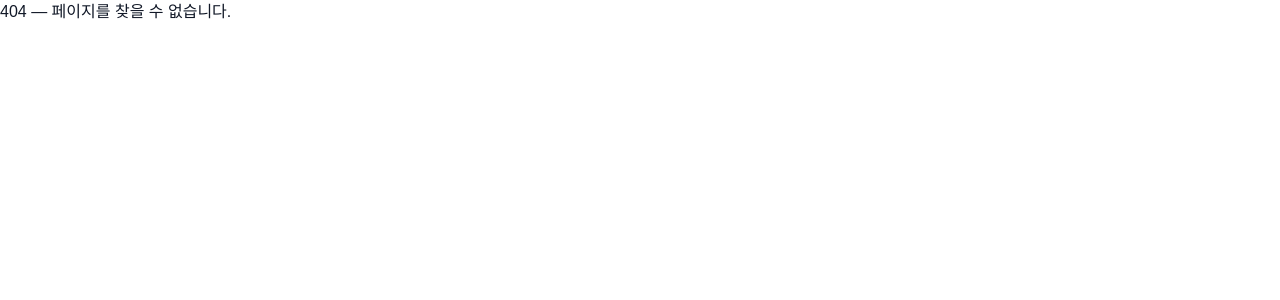
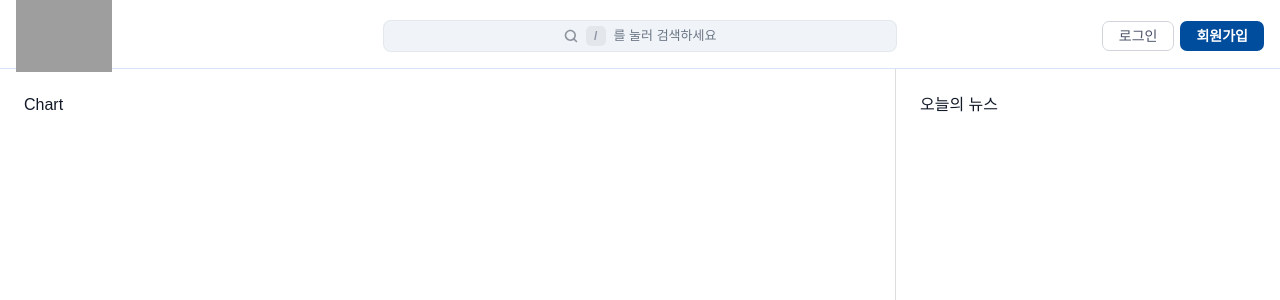
Before and after one commit to why-it-rose/frontend, a React (Vite) app: page /chart/news in a window 1280 px wide. Before the commit this address had no page. Shown: the top 300 px of the page. Built offline with nearby package versions, Linux system fonts and the light colour scheme; grey boxes are pictures that could not be loaded; a web font is replaced by a local one.

Commit message:
feat(router): url 경로 추가

```diff
--- a/src/app/router/AppRouter.tsx
+++ b/src/app/router/AppRouter.tsx
@@ -2,47 +2,45 @@ import { createBrowserRouter, RouterProvider, Navigate } from 'react-router';
 import SplitRoute from '@/shared/components/layout/SplitRoute';
 
 import NewsPage from '@/pages/News';
-import MyPage from '@/pages/MyPage';
-import AlertCenterPage from '@/pages/AlertCenter';
 import StockDetailPage from '@/pages/StockDetail';
-import ArchivePage from '@/pages/MyPage/ArchivePage';
 import HomePage from '@/pages/Home';
 import NotFoundPage from '@/pages/NotFound';
 import MobileLayout from '@/shared/components/layout/MobileLayout';
-
+import InterestStockPage from '@/pages/InterestStock';
+import Chart from '@/pages/Chart';
 const router = createBrowserRouter([
   {
     path: '/',
-    element: <Navigate to="/news/mypage" replace />,
+    element: <Navigate to="/home" replace />,
   },
 
   {
-    path: '/news/mypage',
+    path: '/chart/interest-stock',
     element: (
       <SplitRoute
-        left={<NewsPage />}
-        right={<MyPage />}
-        mobile={<MyPage />}
+        left={<Chart />}
+        right={<InterestStockPage />}
+        mobile={<InterestStockPage />}
       />
     ),
   },
   {
-    path: '/news/alerts',
+    path: '/chart/news',
     element: (
       <SplitRoute
-        left={<NewsPage />}
-        right={<AlertCenterPage />}
-        mobile={<AlertCenterPage />}
+        left={<Chart />}
+        right={<NewsPage />}
+        mobile={<NewsPage />}
       />
     ),
   },
   {
-    path: '/stock/archive',
+    path: '/chart/stock-detail',
     element: (
       <SplitRoute
-        left={<StockDetailPage />}
-        right={<ArchivePage />}
-        mobile={<ArchivePage />}
+        left={<Chart />}
+        right={<StockDetailPage />}
+        mobile={<StockDetailPage />}
       />
     ),
   },
@@ -52,7 +50,15 @@ const router = createBrowserRouter([
     element: <MobileLayout content={<HomePage />} />,
   },
   {
-    path: '/stock',
+    path: '/chart',
+    element: <MobileLayout content={<Chart />} />,
+  },
+  {
+    path: '/interest-stock',
+    element: <MobileLayout content={<InterestStockPage />} />,
+  },
+  {
+    path: '/stock-detail',
     element: <MobileLayout content={<StockDetailPage />} />,
   },
 
--- /dev/null
+++ b/src/pages/Chart/index.tsx
@@ -0,0 +1,3 @@
+export default function Chart() {
+  return <div>Chart</div>;
+}
```
Also changed, not shown: src/pages/Chart/README.md (added), src/pages/Chart/components/README.md (added).
